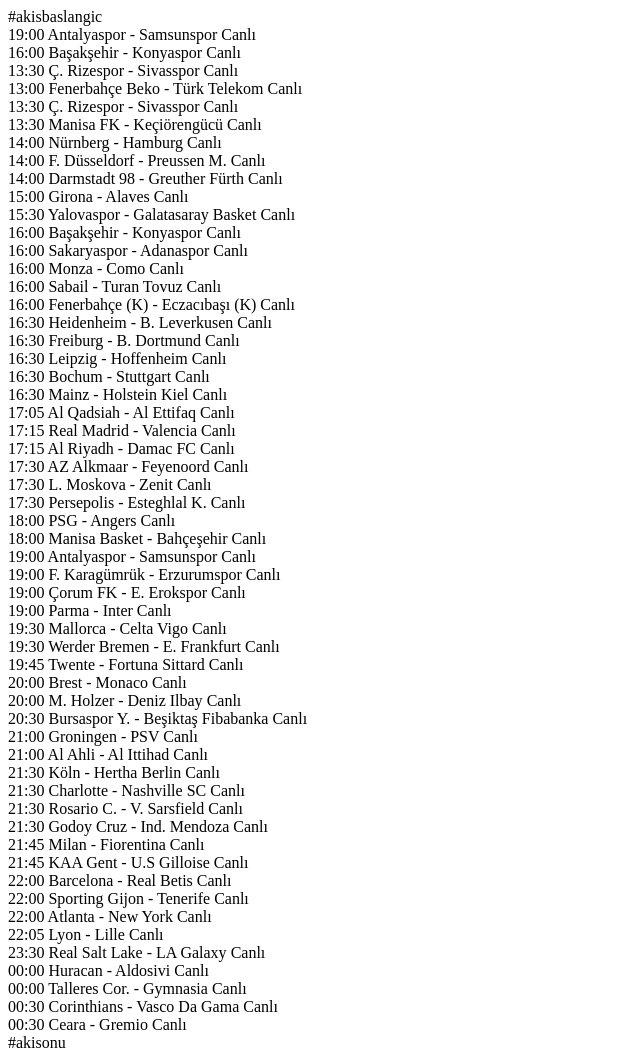
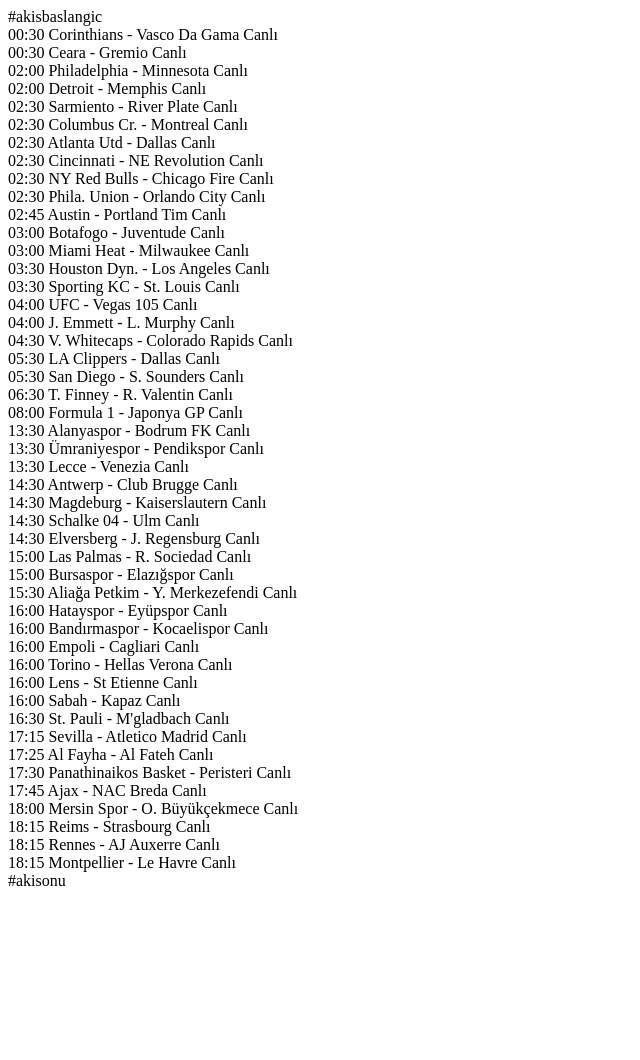
Before and after one commit to volegol/taylan, a plain HTML site: page index.html in a window 1280 px wide. Shown: the whole page, without its empty margins (0-640 px from the left). After the commit the page ends 898 px from the top, so only its background shows below. Drawn offline with Linux system fonts and the light colour scheme.

Commit message:
Update index.html with broadcast schedule from akisamp.html

```diff
--- a/index.html
+++ b/index.html
@@ -1,275 +1,5 @@
         #akisbaslangic
 
-<div class="mac iframeYayin" data-url="/channel.html?id=yayinstar">
-    <span class="saat">19:00</span>
-    <span class="takimlar">Antalyaspor - Samsunspor</span>
-    <span class="lig">Canlı</span>
-</div>
-<div class="mac iframeYayin" data-url="/channel.html?id=yayinstar">
-    <span class="saat">16:00</span>
-    <span class="takimlar">Başakşehir - Konyaspor</span>
-    <span class="lig">Canlı</span>
-</div>
-<div class="mac iframeYayin" data-url="/channel.html?id=yayinstar">
-    <span class="saat">13:30</span>
-    <span class="takimlar">Ç. Rizespor - Sivasspor</span>
-    <span class="lig">Canlı</span>
-</div>
-<div class="mac iframeYayin" data-url="/channel.html?id=yayinb5">
-    <span class="saat">13:00</span>
-    <span class="takimlar">Fenerbahçe Beko - Türk Telekom</span>
-    <span class="lig">Canlı</span>
-</div>
-<div class="mac iframeYayin" data-url="/channel.html?id=yayinstar">
-    <span class="saat">13:30</span>
-    <span class="takimlar">Ç. Rizespor - Sivasspor</span>
-    <span class="lig">Canlı</span>
-</div>
-<div class="mac iframeYayin" data-url="/channel.html?id=yayintrtspor">
-    <span class="saat">13:30</span>
-    <span class="takimlar">Manisa FK - Keçiörengücü</span>
-    <span class="lig">Canlı</span>
-</div>
-<div class="mac iframeYayin" data-url="/channel.html?id=yayint1">
-    <span class="saat">14:00</span>
-    <span class="takimlar">Nürnberg - Hamburg</span>
-    <span class="lig">Canlı</span>
-</div>
-<div class="mac iframeYayin" data-url="/channel.html?id=yayint2">
-    <span class="saat">14:00</span>
-    <span class="takimlar">F. Düsseldorf - Preussen M.</span>
-    <span class="lig">Canlı</span>
-</div>
-<div class="mac iframeYayin" data-url="/channel.html?id=yayint3">
-    <span class="saat">14:00</span>
-    <span class="takimlar">Darmstadt 98 - Greuther Fürth</span>
-    <span class="lig">Canlı</span>
-</div>
-<div class="mac iframeYayin" data-url="/channel.html?id=yayinss">
-    <span class="saat">15:00</span>
-    <span class="takimlar">Girona - Alaves</span>
-    <span class="lig">Canlı</span>
-</div>
-<div class="mac iframeYayin" data-url="/channel.html?id=yayinb5">
-    <span class="saat">15:30</span>
-    <span class="takimlar">Yalovaspor - Galatasaray Basket</span>
-    <span class="lig">Canlı</span>
-</div>
-<div class="mac iframeYayin" data-url="/channel.html?id=yayinstar">
-    <span class="saat">16:00</span>
-    <span class="takimlar">Başakşehir - Konyaspor</span>
-    <span class="lig">Canlı</span>
-</div>
-<div class="mac iframeYayin" data-url="/channel.html?id=yayintrtspor">
-    <span class="saat">16:00</span>
-    <span class="takimlar">Sakaryaspor - Adanaspor</span>
-    <span class="lig">Canlı</span>
-</div>
-<div class="mac iframeYayin" data-url="/channel.html?id=yayinss2">
-    <span class="saat">16:00</span>
-    <span class="takimlar">Monza - Como</span>
-    <span class="lig">Canlı</span>
-</div>
-<div class="mac iframeYayin" data-url="/channel.html?id=yayineu2">
-    <span class="saat">16:00</span>
-    <span class="takimlar">Sabail - Turan Tovuz</span>
-    <span class="lig">Canlı</span>
-</div>
-<div class="mac iframeYayin" data-url="/channel.html?id=yayintrtspor2">
-    <span class="saat">16:00</span>
-    <span class="takimlar">Fenerbahçe (K) - Eczacıbaşı (K)</span>
-    <span class="lig">Canlı</span>
-</div>
-<div class="mac iframeYayin" data-url="/channel.html?id=yayint1">
-    <span class="saat">16:30</span>
-    <span class="takimlar">Heidenheim - B. Leverkusen</span>
-    <span class="lig">Canlı</span>
-</div>
-<div class="mac iframeYayin" data-url="/channel.html?id=yayint2">
-    <span class="saat">16:30</span>
-    <span class="takimlar">Freiburg - B. Dortmund</span>
-    <span class="lig">Canlı</span>
-</div>
-<div class="mac iframeYayin" data-url="/channel.html?id=yayint3">
-    <span class="saat">16:30</span>
-    <span class="takimlar">Leipzig - Hoffenheim</span>
-    <span class="lig">Canlı</span>
-</div>
-<div class="mac iframeYayin" data-url="/channel.html?id=yayint4">
-    <span class="saat">16:30</span>
-    <span class="takimlar">Bochum - Stuttgart</span>
-    <span class="lig">Canlı</span>
-</div>
-<div class="mac iframeYayin" data-url="/channel.html?id=yayinex1">
-    <span class="saat">16:30</span>
-    <span class="takimlar">Mainz - Holstein Kiel</span>
-    <span class="lig">Canlı</span>
-</div>
-<div class="mac iframeYayin" data-url="/channel.html?id=yayinex2">
-    <span class="saat">17:05</span>
-    <span class="takimlar">Al Qadsiah - Al Ettifaq</span>
-    <span class="lig">Canlı</span>
-</div>
-<div class="mac iframeYayin" data-url="/channel.html?id=yayinss">
-    <span class="saat">17:15</span>
-    <span class="takimlar">Real Madrid - Valencia</span>
-    <span class="lig">Canlı</span>
-</div>
-<div class="mac iframeYayin" data-url="/channel.html?id=yayinex3">
-    <span class="saat">17:15</span>
-    <span class="takimlar">Al Riyadh - Damac FC</span>
-    <span class="lig">Canlı</span>
-</div>
-<div class="mac iframeYayin" data-url="/channel.html?id=yayintv85">
-    <span class="saat">17:30</span>
-    <span class="takimlar">AZ Alkmaar - Feyenoord</span>
-    <span class="lig">Canlı</span>
-</div>
-<div class="mac iframeYayin" data-url="/channel.html?id=yayinex4">
-    <span class="saat">17:30</span>
-    <span class="takimlar">L. Moskova - Zenit</span>
-    <span class="lig">Canlı</span>
-</div>
-<div class="mac iframeYayin" data-url="/channel.html?id=yayinex5">
-    <span class="saat">17:30</span>
-    <span class="takimlar">Persepolis - Esteghlal K.</span>
-    <span class="lig">Canlı</span>
-</div>
-<div class="mac iframeYayin" data-url="/channel.html?id=yayinb4">
-    <span class="saat">18:00</span>
-    <span class="takimlar">PSG - Angers</span>
-    <span class="lig">Canlı</span>
-</div>
-<div class="mac iframeYayin" data-url="/channel.html?id=yayinb5">
-    <span class="saat">18:00</span>
-    <span class="takimlar">Manisa Basket - Bahçeşehir</span>
-    <span class="lig">Canlı</span>
-</div>
-<div class="mac iframeYayin" data-url="/channel.html?id=yayinstar">
-    <span class="saat">19:00</span>
-    <span class="takimlar">Antalyaspor - Samsunspor</span>
-    <span class="lig">Canlı</span>
-</div>
-<div class="mac iframeYayin" data-url="/channel.html?id=yayintrtspor">
-    <span class="saat">19:00</span>
-    <span class="takimlar">F. Karagümrük - Erzurumspor</span>
-    <span class="lig">Canlı</span>
-</div>
-<div class="mac iframeYayin" data-url="/channel.html?id=yayinbm1">
-    <span class="saat">19:00</span>
-    <span class="takimlar">Çorum FK - E. Erokspor</span>
-    <span class="lig">Canlı</span>
-</div>
-<div class="mac iframeYayin" data-url="/channel.html?id=yayinss2">
-    <span class="saat">19:00</span>
-    <span class="takimlar">Parma - Inter</span>
-    <span class="lig">Canlı</span>
-</div>
-<div class="mac iframeYayin" data-url="/channel.html?id=yayinss">
-    <span class="saat">19:30</span>
-    <span class="takimlar">Mallorca - Celta Vigo</span>
-    <span class="lig">Canlı</span>
-</div>
-<div class="mac iframeYayin" data-url="/channel.html?id=yayint1">
-    <span class="saat">19:30</span>
-    <span class="takimlar">Werder Bremen - E. Frankfurt</span>
-    <span class="lig">Canlı</span>
-</div>
-<div class="mac iframeYayin" data-url="/channel.html?id=yayintv85">
-    <span class="saat">19:45</span>
-    <span class="takimlar">Twente - Fortuna Sittard</span>
-    <span class="lig">Canlı</span>
-</div>
-<div class="mac iframeYayin" data-url="/channel.html?id=yayinb4">
-    <span class="saat">20:00</span>
-    <span class="takimlar">Brest - Monaco</span>
-    <span class="lig">Canlı</span>
-</div>
-<div class="mac iframeYayin" data-url="/channel.html?id=yayinex6">
-    <span class="saat">20:00</span>
-    <span class="takimlar">M. Holzer - Deniz Ilbay</span>
-    <span class="lig">Canlı</span>
-</div>
-<div class="mac iframeYayin" data-url="/channel.html?id=yayinb5">
-    <span class="saat">20:30</span>
-    <span class="takimlar">Bursaspor Y. - Beşiktaş Fibabanka</span>
-    <span class="lig">Canlı</span>
-</div>
-<div class="mac iframeYayin" data-url="/channel.html?id=yayinex7">
-    <span class="saat">21:00</span>
-    <span class="takimlar">Groningen - PSV</span>
-    <span class="lig">Canlı</span>
-</div>
-<div class="mac iframeYayin" data-url="/channel.html?id=yayintrtspor">
-    <span class="saat">21:00</span>
-    <span class="takimlar">Al Ahli - Al Ittihad</span>
-    <span class="lig">Canlı</span>
-</div>
-<div class="mac iframeYayin" data-url="/channel.html?id=yayint2">
-    <span class="saat">21:30</span>
-    <span class="takimlar">Köln - Hertha Berlin</span>
-    <span class="lig">Canlı</span>
-</div>
-<div class="mac iframeYayin" data-url="/channel.html?id=yayineu1">
-    <span class="saat">21:30</span>
-    <span class="takimlar">Charlotte - Nashville SC</span>
-    <span class="lig">Canlı</span>
-</div>
-<div class="mac iframeYayin" data-url="/channel.html?id=yayinsmarts">
-    <span class="saat">21:30</span>
-    <span class="takimlar">Rosario C. - V. Sarsfield</span>
-    <span class="lig">Canlı</span>
-</div>
-<div class="mac iframeYayin" data-url="/channel.html?id=yayineu2">
-    <span class="saat">21:30</span>
-    <span class="takimlar">Godoy Cruz - Ind. Mendoza</span>
-    <span class="lig">Canlı</span>
-</div>
-<div class="mac iframeYayin" data-url="/channel.html?id=yayinss2">
-    <span class="saat">21:45</span>
-    <span class="takimlar">Milan - Fiorentina</span>
-    <span class="lig">Canlı</span>
-</div>
-<div class="mac iframeYayin" data-url="/channel.html?id=yayinex1">
-    <span class="saat">21:45</span>
-    <span class="takimlar">KAA Gent - U.S Gilloise</span>
-    <span class="lig">Canlı</span>
-</div>
-<div class="mac iframeYayin" data-url="/channel.html?id=yayinss">
-    <span class="saat">22:00</span>
-    <span class="takimlar">Barcelona - Real Betis</span>
-    <span class="lig">Canlı</span>
-</div>
-<div class="mac iframeYayin" data-url="/channel.html?id=yayinex2">
-    <span class="saat">22:00</span>
-    <span class="takimlar">Sporting Gijon - Tenerife</span>
-    <span class="lig">Canlı</span>
-</div>
-<div class="mac iframeYayin" data-url="/channel.html?id=yayinex3">
-    <span class="saat">22:00</span>
-    <span class="takimlar">Atlanta - New York</span>
-    <span class="lig">Canlı</span>
-</div>
-<div class="mac iframeYayin" data-url="/channel.html?id=yayinb4">
-    <span class="saat">22:05</span>
-    <span class="takimlar">Lyon - Lille</span>
-    <span class="lig">Canlı</span>
-</div>
-<div class="mac iframeYayin" data-url="/channel.html?id=yayinex4">
-    <span class="saat">23:30</span>
-    <span class="takimlar">Real Salt Lake - LA Galaxy</span>
-    <span class="lig">Canlı</span>
-</div>
-<div class="mac iframeYayin" data-url="/channel.html?id=yayinex5">
-    <span class="saat">00:00</span>
-    <span class="takimlar">Huracan - Aldosivi</span>
-    <span class="lig">Canlı</span>
-</div>
-<div class="mac iframeYayin" data-url="/channel.html?id=yayinex6">
-    <span class="saat">00:00</span>
-    <span class="takimlar">Talleres Cor. - Gymnasia</span>
-    <span class="lig">Canlı</span>
-</div>
 <div class="mac iframeYayin" data-url="/channel.html?id=yayinex7">
     <span class="saat">00:30</span>
     <span class="takimlar">Corinthians - Vasco Da Gama</span>
@@ -280,4 +10,229 @@
     <span class="takimlar">Ceara - Gremio</span>
     <span class="lig">Canlı</span>
 </div>
+<div class="mac iframeYayin" data-url="/channel.html?id=yayinss">
+    <span class="saat">02:00</span>
+    <span class="takimlar">Philadelphia - Minnesota</span>
+    <span class="lig">Canlı</span>
+</div>
+<div class="mac iframeYayin" data-url="/channel.html?id=yayinnbatv">
+    <span class="saat">02:00</span>
+    <span class="takimlar">Detroit - Memphis</span>
+    <span class="lig">Canlı</span>
+</div>
+<div class="mac iframeYayin" data-url="/channel.html?id=yayinsmarts">
+    <span class="saat">02:30</span>
+    <span class="takimlar">Sarmiento - River Plate</span>
+    <span class="lig">Canlı</span>
+</div>
+<div class="mac iframeYayin" data-url="/channel.html?id=yayineu2">
+    <span class="saat">02:30</span>
+    <span class="takimlar">Columbus Cr. - Montreal</span>
+    <span class="lig">Canlı</span>
+</div>
+<div class="mac iframeYayin" data-url="/channel.html?id=yayinex1">
+    <span class="saat">02:30</span>
+    <span class="takimlar">Atlanta Utd - Dallas</span>
+    <span class="lig">Canlı</span>
+</div>
+<div class="mac iframeYayin" data-url="/channel.html?id=yayinex2">
+    <span class="saat">02:30</span>
+    <span class="takimlar">Cincinnati - NE Revolution</span>
+    <span class="lig">Canlı</span>
+</div>
+<div class="mac iframeYayin" data-url="/channel.html?id=yayinex3">
+    <span class="saat">02:30</span>
+    <span class="takimlar">NY Red Bulls - Chicago Fire</span>
+    <span class="lig">Canlı</span>
+</div>
+<div class="mac iframeYayin" data-url="/channel.html?id=yayinex4">
+    <span class="saat">02:30</span>
+    <span class="takimlar">Phila. Union - Orlando City</span>
+    <span class="lig">Canlı</span>
+</div>
+<div class="mac iframeYayin" data-url="/channel.html?id=yayinex5">
+    <span class="saat">02:45</span>
+    <span class="takimlar">Austin - Portland Tim</span>
+    <span class="lig">Canlı</span>
+</div>
+<div class="mac iframeYayin" data-url="/channel.html?id=yayintrt1">
+    <span class="saat">03:00</span>
+    <span class="takimlar">Botafogo - Juventude</span>
+    <span class="lig">Canlı</span>
+</div>
+<div class="mac iframeYayin" data-url="/channel.html?id=yayinex6">
+    <span class="saat">03:00</span>
+    <span class="takimlar">Miami Heat - Milwaukee</span>
+    <span class="lig">Canlı</span>
+</div>
+<div class="mac iframeYayin" data-url="/channel.html?id=yayinex7">
+    <span class="saat">03:30</span>
+    <span class="takimlar">Houston Dyn. - Los Angeles</span>
+    <span class="lig">Canlı</span>
+</div>
+<div class="mac iframeYayin" data-url="/channel.html?id=yayineu1">
+    <span class="saat">03:30</span>
+    <span class="takimlar">Sporting KC - St. Louis</span>
+    <span class="lig">Canlı</span>
+</div>
+<div class="mac iframeYayin" data-url="/channel.html?id=yayinatv">
+    <span class="saat">04:00</span>
+    <span class="takimlar">UFC - Vegas 105</span>
+    <span class="lig">Canlı</span>
+</div>
+<div class="mac iframeYayin" data-url="/channel.html?id=yayinatv">
+    <span class="saat">04:00</span>
+    <span class="takimlar">J. Emmett - L. Murphy</span>
+    <span class="lig">Canlı</span>
+</div>
+<div class="mac iframeYayin" data-url="/channel.html?id=yayineu2">
+    <span class="saat">04:30</span>
+    <span class="takimlar">V. Whitecaps - Colorado Rapids</span>
+    <span class="lig">Canlı</span>
+</div>
+<div class="mac iframeYayin" data-url="/channel.html?id=yayinex1">
+    <span class="saat">05:30</span>
+    <span class="takimlar">LA Clippers - Dallas</span>
+    <span class="lig">Canlı</span>
+</div>
+<div class="mac iframeYayin" data-url="/channel.html?id=yayinex2">
+    <span class="saat">05:30</span>
+    <span class="takimlar">San Diego - S. Sounders</span>
+    <span class="lig">Canlı</span>
+</div>
+<div class="mac iframeYayin" data-url="/channel.html?id=yayinatv">
+    <span class="saat">06:30</span>
+    <span class="takimlar">T. Finney - R. Valentin</span>
+    <span class="lig">Canlı</span>
+</div>
+<div class="mac iframeYayin" data-url="/channel.html?id=yayintv8">
+    <span class="saat">08:00</span>
+    <span class="takimlar">Formula 1 - Japonya GP</span>
+    <span class="lig">Canlı</span>
+</div>
+<div class="mac iframeYayin" data-url="/channel.html?id=yayinb2">
+    <span class="saat">13:30</span>
+    <span class="takimlar">Alanyaspor - Bodrum FK</span>
+    <span class="lig">Canlı</span>
+</div>
+<div class="mac iframeYayin" data-url="/channel.html?id=yayintrtspor">
+    <span class="saat">13:30</span>
+    <span class="takimlar">Ümraniyespor - Pendikspor</span>
+    <span class="lig">Canlı</span>
+</div>
+<div class="mac iframeYayin" data-url="/channel.html?id=yayinss2">
+    <span class="saat">13:30</span>
+    <span class="takimlar">Lecce - Venezia</span>
+    <span class="lig">Canlı</span>
+</div>
+<div class="mac iframeYayin" data-url="/channel.html?id=yayintv85">
+    <span class="saat">14:30</span>
+    <span class="takimlar">Antwerp - Club Brugge</span>
+    <span class="lig">Canlı</span>
+</div>
+<div class="mac iframeYayin" data-url="/channel.html?id=yayint2">
+    <span class="saat">14:30</span>
+    <span class="takimlar">Magdeburg - Kaiserslautern</span>
+    <span class="lig">Canlı</span>
+</div>
+<div class="mac iframeYayin" data-url="/channel.html?id=yayint3">
+    <span class="saat">14:30</span>
+    <span class="takimlar">Schalke 04 - Ulm</span>
+    <span class="lig">Canlı</span>
+</div>
+<div class="mac iframeYayin" data-url="/channel.html?id=yayint4">
+    <span class="saat">14:30</span>
+    <span class="takimlar">Elversberg - J. Regensburg</span>
+    <span class="lig">Canlı</span>
+</div>
+<div class="mac iframeYayin" data-url="/channel.html?id=yayinss">
+    <span class="saat">15:00</span>
+    <span class="takimlar">Las Palmas - R. Sociedad</span>
+    <span class="lig">Canlı</span>
+</div>
+<div class="mac iframeYayin" data-url="/channel.html?id=yayinex3">
+    <span class="saat">15:00</span>
+    <span class="takimlar">Bursaspor - Elazığspor</span>
+    <span class="lig">Canlı</span>
+</div>
+<div class="mac iframeYayin" data-url="/channel.html?id=yayinb5">
+    <span class="saat">15:30</span>
+    <span class="takimlar">Aliağa Petkim - Y. Merkezefendi</span>
+    <span class="lig">Canlı</span>
+</div>
+<div class="mac iframeYayin" data-url="/channel.html?id=yayinb2">
+    <span class="saat">16:00</span>
+    <span class="takimlar">Hatayspor - Eyüpspor</span>
+    <span class="lig">Canlı</span>
+</div>
+<div class="mac iframeYayin" data-url="/channel.html?id=yayintrtspor">
+    <span class="saat">16:00</span>
+    <span class="takimlar">Bandırmaspor - Kocaelispor</span>
+    <span class="lig">Canlı</span>
+</div>
+<div class="mac iframeYayin" data-url="/channel.html?id=yayinss2">
+    <span class="saat">16:00</span>
+    <span class="takimlar">Empoli - Cagliari</span>
+    <span class="lig">Canlı</span>
+</div>
+<div class="mac iframeYayin" data-url="/channel.html?id=yayinex4">
+    <span class="saat">16:00</span>
+    <span class="takimlar">Torino - Hellas Verona</span>
+    <span class="lig">Canlı</span>
+</div>
+<div class="mac iframeYayin" data-url="/channel.html?id=yayinex5">
+    <span class="saat">16:00</span>
+    <span class="takimlar">Lens - St Etienne</span>
+    <span class="lig">Canlı</span>
+</div>
+<div class="mac iframeYayin" data-url="/channel.html?id=yayinex6">
+    <span class="saat">16:00</span>
+    <span class="takimlar">Sabah - Kapaz</span>
+    <span class="lig">Canlı</span>
+</div>
+<div class="mac iframeYayin" data-url="/channel.html?id=yayint1">
+    <span class="saat">16:30</span>
+    <span class="takimlar">St. Pauli - M'gladbach</span>
+    <span class="lig">Canlı</span>
+</div>
+<div class="mac iframeYayin" data-url="/channel.html?id=yayinss">
+    <span class="saat">17:15</span>
+    <span class="takimlar">Sevilla - Atletico Madrid</span>
+    <span class="lig">Canlı</span>
+</div>
+<div class="mac iframeYayin" data-url="/channel.html?id=yayinex7">
+    <span class="saat">17:25</span>
+    <span class="takimlar">Al Fayha - Al Fateh</span>
+    <span class="lig">Canlı</span>
+</div>
+<div class="mac iframeYayin" data-url="/channel.html?id=yayineu1">
+    <span class="saat">17:30</span>
+    <span class="takimlar">Panathinaikos Basket - Peristeri</span>
+    <span class="lig">Canlı</span>
+</div>
+<div class="mac iframeYayin" data-url="/channel.html?id=yayintv85">
+    <span class="saat">17:45</span>
+    <span class="takimlar">Ajax - NAC Breda</span>
+    <span class="lig">Canlı</span>
+</div>
+<div class="mac iframeYayin" data-url="/channel.html?id=yayinb5">
+    <span class="saat">18:00</span>
+    <span class="takimlar">Mersin Spor - O. Büyükçekmece</span>
+    <span class="lig">Canlı</span>
+</div>
+<div class="mac iframeYayin" data-url="/channel.html?id=yayinbm1">
+    <span class="saat">18:15</span>
+    <span class="takimlar">Reims - Strasbourg</span>
+    <span class="lig">Canlı</span>
+</div>
+<div class="mac iframeYayin" data-url="/channel.html?id=yayinbm2">
+    <span class="saat">18:15</span>
+    <span class="takimlar">Rennes - AJ Auxerre</span>
+    <span class="lig">Canlı</span>
+</div>
+<div class="mac iframeYayin" data-url="/channel.html?id=yayineu2">
+    <span class="saat">18:15</span>
+    <span class="takimlar">Montpellier - Le Havre</span>
+    <span class="lig">Canlı</span>
+</div>
 #akisonu
```
